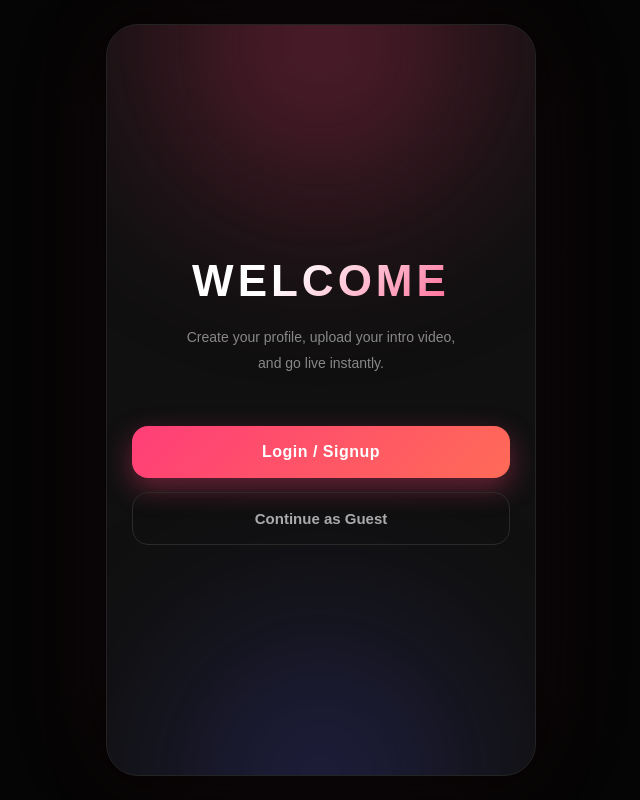
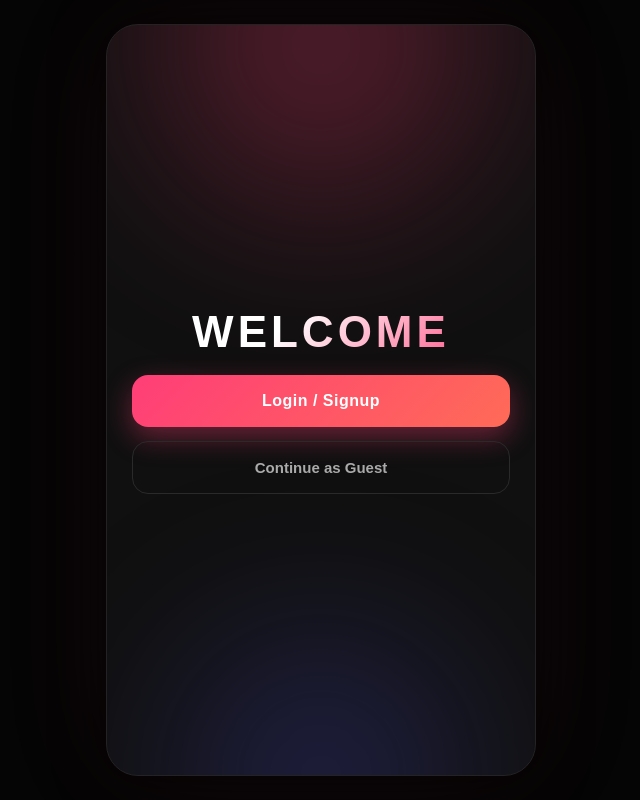
Before and after one commit to kanishk0dev/Live-Streaming-App, a Flask app: template templates/index.html in a window 1280 px wide. Shown: the whole page, without its empty margins (319-959 px from the left). Run offline with Flask 3, Linux system fonts and the light colour scheme; the template is opened without the code that fills it, so the values that code supplies are empty.

Commit message:
first commit

```diff
--- a/templates/index.html
+++ b/templates/index.html
@@ -14,10 +14,6 @@
         <div class="content">
 
             <h1>WELCOME</h1>
-
-            <p class="subtitle">
-                Create your profile, upload your intro video,<br>and go live instantly.
-            </p>
 
             <button class="primary-btn" onclick="goToLogin()">
                 Login / Signup
--- a/templates/login.html
+++ b/templates/login.html
@@ -15,7 +15,6 @@
             <div class="back-btn" onclick="window.location.href='/'">← Back</div>
 
             <h1>Login</h1>
-            <p class="subtitle">Welcome back. Continue your live journey.</p>
 
             <div class="input-box">
                 <input type="email" id="email" placeholder="Enter Email" autocomplete="email">
--- a/templates/signup.html
+++ b/templates/signup.html
@@ -15,7 +15,7 @@
             <div class="back-btn" onclick="window.location.href='/login-page'">← Back</div>
 
             <h1>Signup</h1>
-            <p class="subtitle">Create your account and start your live profile.</p>
+            <p class="subtitle">Create your account.</p>
 
             <div class="input-box">
                 <input type="email" id="email" placeholder="Enter Email" autocomplete="email">
```
